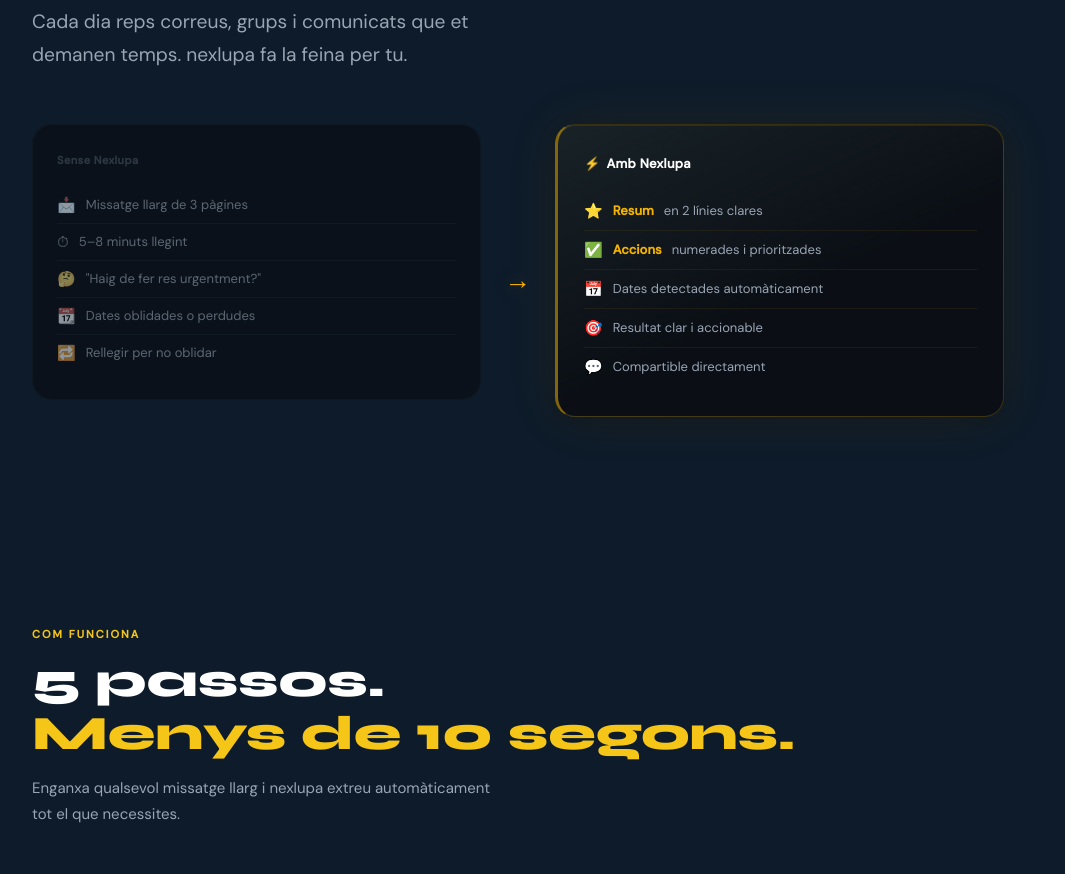
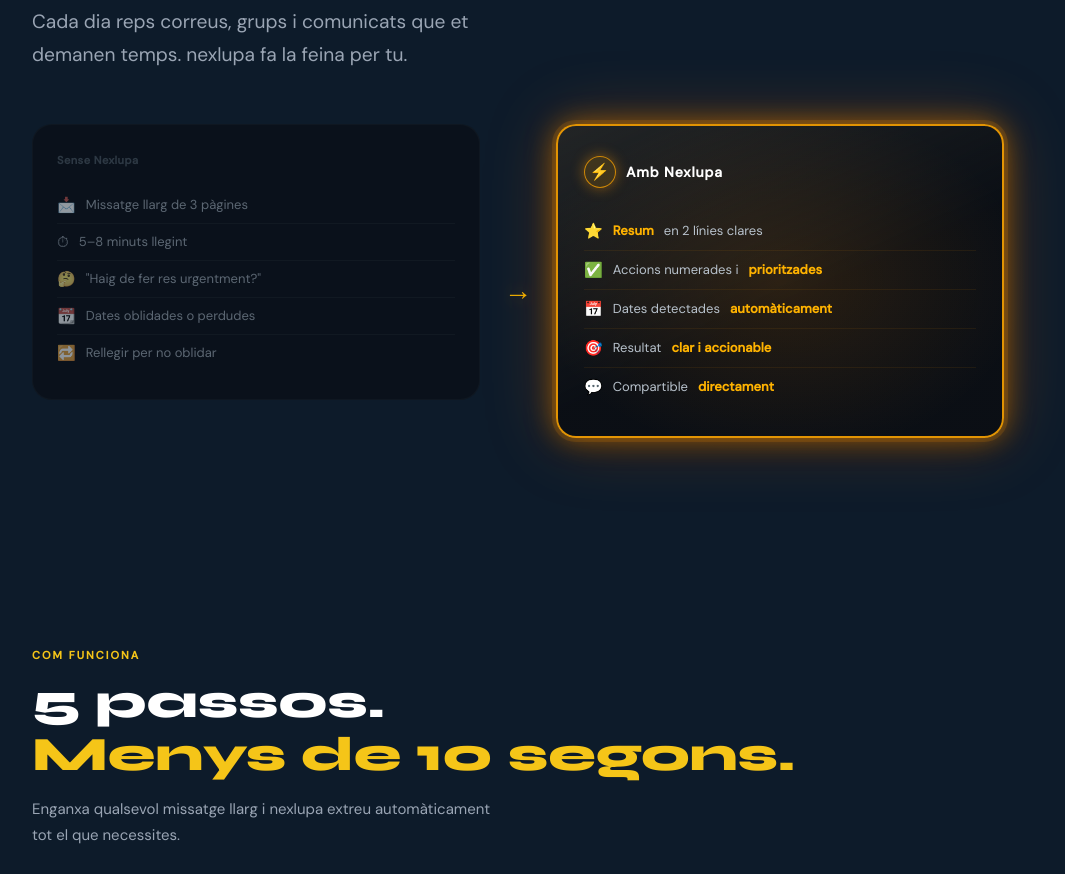
Before and after one commit to DavidParet/Primer-projecte, a website: page index.html in a window 1280 px wide. Shown: the part 2540-3414 px from the top of the page, without its empty margins (122-1187 px from the left). Drawn offline with Linux system fonts and the light colour scheme.

Commit message:
feat: wow card impactant — glow intens taronja, badge circular, keywords marcades

```diff
--- a/index.html
+++ b/index.html
@@ -99,16 +99,35 @@
       filter: saturate(.65);
     }
     .transform-col.after {
-      border: 1px solid rgba(245,180,0,.2);
-      border-left: 3px solid rgba(245,180,0,.52);
-      background: linear-gradient(155deg, rgba(245,180,0,.05) 0%, rgba(11,15,21,1) 56%);
-      box-shadow: 0 0 56px rgba(245,180,0,.08), 0 4px 28px rgba(0,0,0,.3), inset 0 1px 0 rgba(245,180,0,.1);
+      position: relative;
+      isolation: isolate;
+      border: 2px solid rgba(255,165,0,.88);
+      border-radius: 20px;
+      background: linear-gradient(155deg, rgba(255,140,0,.09) 0%, rgba(11,15,21,.98) 55%);
+      box-shadow:
+        0 0 0 4px rgba(255,150,0,.14),
+        0 0 28px rgba(255,150,0,.55),
+        0 0 70px rgba(255,120,0,.28),
+        0 6px 36px rgba(0,0,0,.55);
       padding: 30px 26px;
       transition: transform .25s ease, box-shadow .25s ease;
     }
+    .transform-col.after::before {
+      content: '';
+      position: absolute;
+      inset: -28px -36px;
+      background: radial-gradient(ellipse at 50% 50%, rgba(255,140,0,.13) 0%, transparent 68%);
+      z-index: -1;
+      pointer-events: none;
+      border-radius: 50px;
+    }
     .transform-col.after:hover {
       transform: translateY(-4px);
-      box-shadow: 0 0 80px rgba(245,180,0,.16), 0 12px 40px rgba(0,0,0,.38), inset 0 1px 0 rgba(245,180,0,.14);
+      box-shadow:
+        0 0 0 4px rgba(255,155,0,.22),
+        0 0 42px rgba(255,150,0,.72),
+        0 0 100px rgba(255,120,0,.38),
+        0 14px 48px rgba(0,0,0,.6);
     }
     .transform-label {
       font-size: 11px;
@@ -118,18 +137,29 @@
     }
     .transform-label.before-lbl { color: #46525e; }
     .transform-label.after-lbl {
-      font-size: 13px;
+      font-size: 14px;
       color: #ffffff;
-      letter-spacing: .02em;
+      letter-spacing: .06em;
       display: flex;
       align-items: center;
-      gap: 6px;
-      font-weight: 700;
+      gap: 10px;
+      font-weight: 800;
+      margin-bottom: 24px;
     }
     .transform-label.after-lbl::before {
       content: '⚡';
-      font-size: 13px;
+      display: inline-flex;
+      align-items: center;
+      justify-content: center;
+      width: 32px;
+      height: 32px;
+      border-radius: 50%;
+      background: rgba(255,165,0,.15);
+      border: 1.5px solid rgba(255,165,0,.75);
+      font-size: 16px;
       line-height: 1;
+      box-shadow: 0 0 14px rgba(255,150,0,.45);
+      flex-shrink: 0;
     }
     .transform-line {
       display: flex;
@@ -143,27 +173,26 @@
     .transform-line:last-child { border-bottom: none; }
     .transform-line .tl-icon { font-size: 15px; flex-shrink: 0; }
     .transform-col.after .transform-line {
-      border-bottom-color: rgba(245,180,0,.07);
+      border-bottom-color: rgba(255,150,0,.08);
       padding: 9px 0;
+      color: #b8c2cc;
       transition: color .15s ease, padding-left .15s ease;
     }
     .transform-col.after .transform-line:hover {
-      color: #e8edf2;
+      color: #edf0f3;
       padding-left: 5px;
     }
-    .transform-col.after .transform-line:first-child {
-      font-size: 14px;
-      font-weight: 500;
-      color: #e0e6ed;
+    .tw-gold {
+      color: #ffb300;
+      font-weight: 700;
     }
-    .tw-gold { color: #f5b400; font-weight: 600; }
     .transform-arrow {
-      font-size: 26px;
+      font-size: 28px;
       color: #f5b400;
       text-align: center;
       flex-shrink: 0;
       align-self: center;
-      text-shadow: 0 0 18px rgba(245,180,0,.5);
+      text-shadow: 0 0 20px rgba(245,180,0,.7), 0 0 40px rgba(245,160,0,.35);
       margin-top: 20px;
     }
 
@@ -359,10 +388,10 @@
       <div class="transform-col after reveal" style="transition-delay:.32s">
         <div class="transform-label after-lbl">Amb Nexlupa</div>
         <div class="transform-line"><span class="tl-icon">⭐</span> <span class="tw-gold">Resum</span> en 2 línies clares</div>
-        <div class="transform-line"><span class="tl-icon">✅</span> <span class="tw-gold">Accions</span> numerades i prioritzades</div>
-        <div class="transform-line"><span class="tl-icon">📅</span> Dates detectades automàticament</div>
-        <div class="transform-line"><span class="tl-icon">🎯</span> Resultat clar i accionable</div>
-        <div class="transform-line"><span class="tl-icon">💬</span> Compartible directament</div>
+        <div class="transform-line"><span class="tl-icon">✅</span> Accions numerades i <span class="tw-gold">prioritzades</span></div>
+        <div class="transform-line"><span class="tl-icon">📅</span> Dates detectades <span class="tw-gold">automàticament</span></div>
+        <div class="transform-line"><span class="tl-icon">🎯</span> Resultat <span class="tw-gold">clar i accionable</span></div>
+        <div class="transform-line"><span class="tl-icon">💬</span> Compartible <span class="tw-gold">directament</span></div>
       </div>
     </div>
   </div>
```
Also changed, not shown: landing/index.html (+52 -23 lines).
